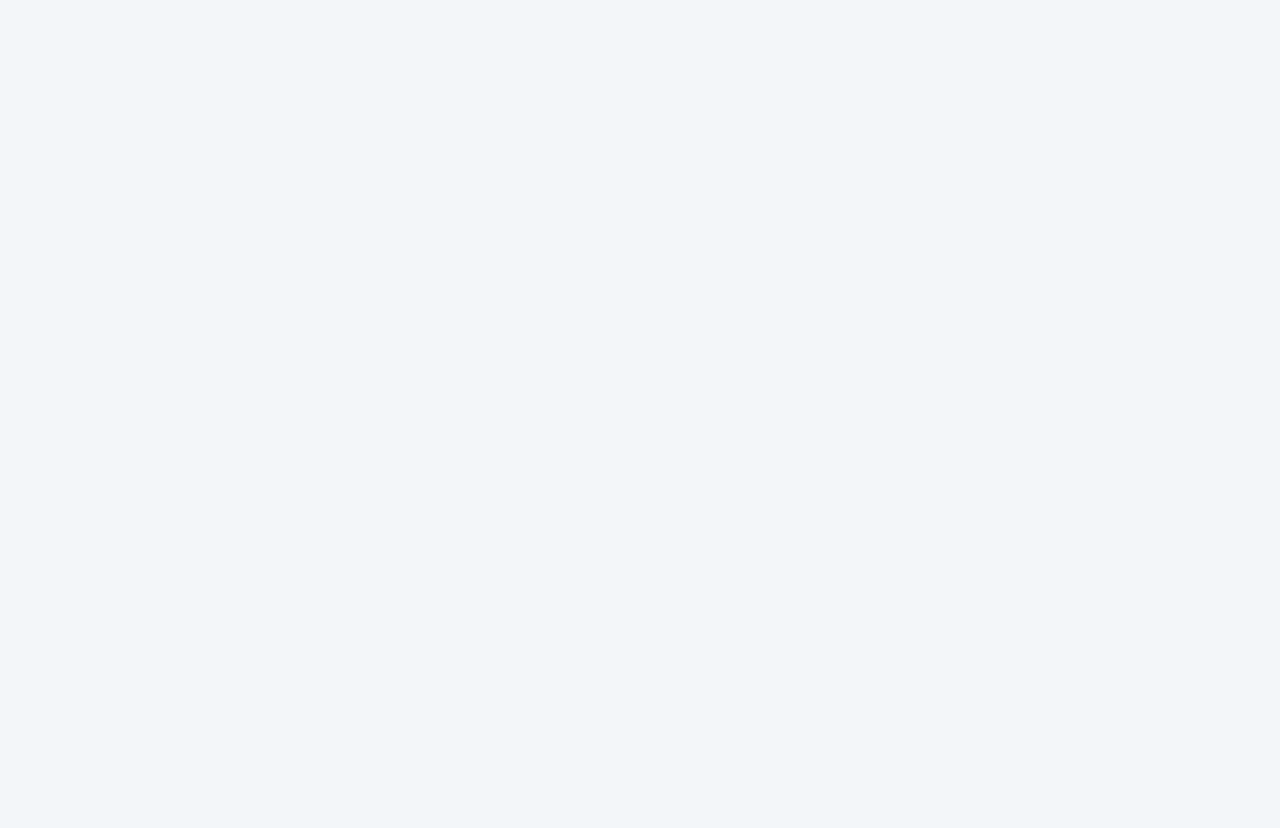
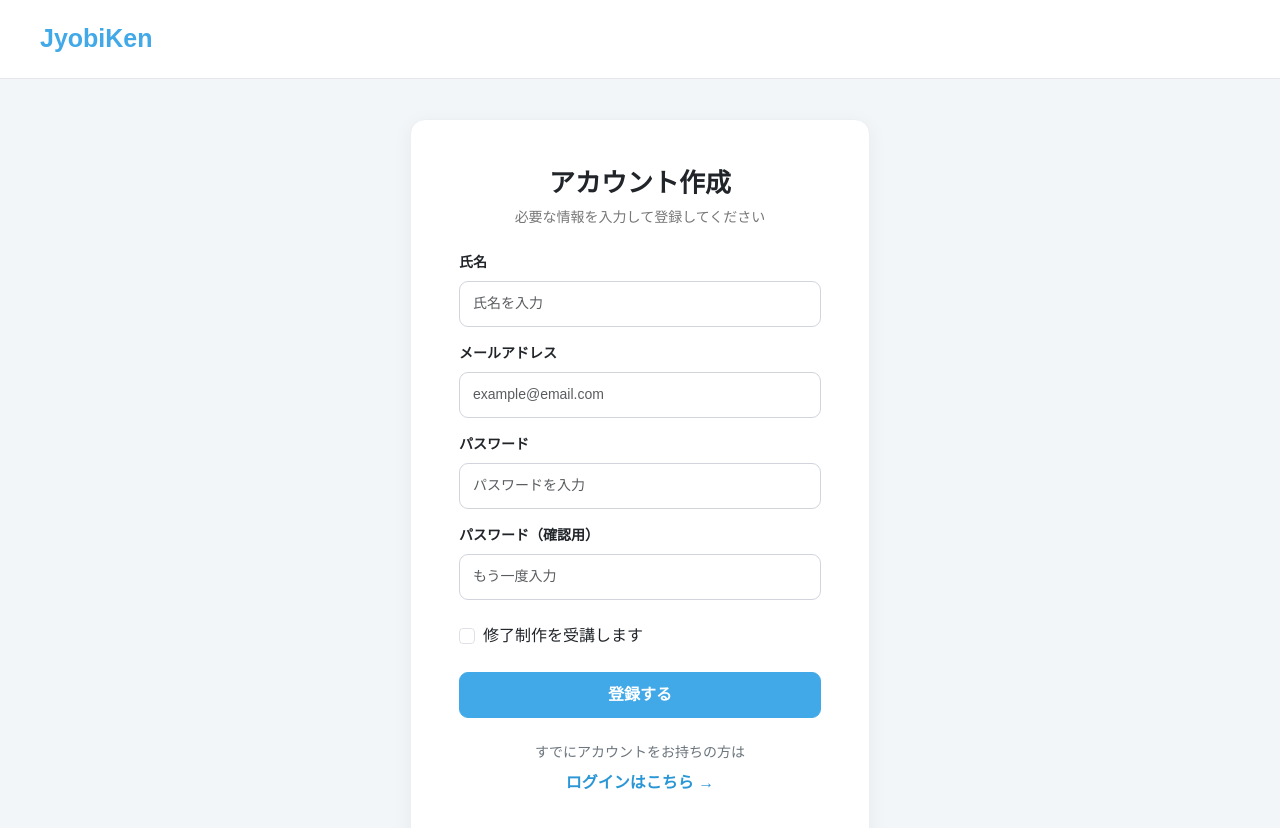
Before and after one commit to wakana1109047/JyobiKen, a React (Vite) app in the folder frontend/: page /register in a window 1280 px wide. Before the commit this address had no page. Shown: the top 828 px of the page. Before the commit the page ends 800 px from the top, so only its background shows below. Built offline with nearby package versions, Linux system fonts and the light colour scheme.

Commit message:
認証の画面のみ

```diff
--- a/frontend/src/App.css
+++ b/frontend/src/App.css
@@ -44,7 +44,7 @@ body {
   z-index: 1000;
 }
 
-.logo {
+.sidebar .logo {
   display: block;
   margin-bottom: 40px;
   color: var(--main-blue);
--- a/frontend/src/App.jsx
+++ b/frontend/src/App.jsx
@@ -13,6 +13,7 @@ import Login from './pages/login'
 import "./App.css"
 import "./page.css"
 import "bootstrap/dist/css/bootstrap.min.css" // 画面ごとでなく、一括管理
+import Register from "./pages/register.jsx";
 
 // ダミー通知データ一覧
 const INITIAL_NOTIFICATIONS = [
@@ -82,6 +83,22 @@ function MainLayout() {
   )
 }
 
+// 認証共通ヘッダー
+function Certification() {
+  return(
+      <div>
+        <header>
+          <Link to="/login" className="logo">
+            JyobiKen
+          </Link>
+        </header>
+        {/*ログイン画面や新規登録画面*/}
+        <Outlet />
+      </div>
+
+  )
+}
+
 export default function App() {
   const [notifications, setNotifications] = useState(INITIAL_NOTIFICATIONS)
 
@@ -100,10 +117,15 @@ export default function App() {
   return (
       <BrowserRouter>
         <Routes>
-          {/* 1. アプリ初期画面 (/) はサイドバーなしのログイン画面 */}
-          <Route path="/" element={<Login />} />
 
-          {/* 2. ログイン後の画面群（MainLayoutのサイドバー付き枠の中で表示） */}
+          {/* 1. 未ログイン時（認証ヘッダー Certification 付きの画面群） */}
+          <Route element={<Certification />}>
+            <Route path="/" element={<Login />} />
+            <Route path="/login" element={<Login />} />
+            <Route path="/register" element={<Register />} />
+          </Route>
+
+          {/* 2. ログイン後（サイドバー付きレイアウト MainLayout の画面群） */}
           <Route element={<MainLayout />}>
             <Route path="/research-list" element={<Home />} />
             <Route path="/mypage" element={<MyPage />} />
@@ -120,6 +142,7 @@ export default function App() {
             <Route path="/profile-edit" element={<ProfileEdit />} />
             <Route path="/research-detail" element={<ResearchDetail />} />
           </Route>
+
         </Routes>
       </BrowserRouter>
   )
--- a/frontend/src/page.css
+++ b/frontend/src/page.css
@@ -6,6 +6,9 @@ header {
     background: #fff;
     padding: 20px 40px;
     border-bottom: 1px solid #e5e7eb;
+    z-index: 1000;   /* ヘッダーを沈ませる */
+    position: sticky;
+    top: 0;
 }
 
 .logo {
@@ -35,6 +38,32 @@ header {
 }
 
 .login-title {
+    font-size: 26px;
+    font-weight: bold;
+}
+
+/* 登録エリア */
+.register-area {
+    min-height: calc(100vh - 70px);
+    display: flex;
+    justify-content: center;
+    align-items: center;
+    padding: 40px 20px;
+    width: 100%;
+}
+
+/* 登録カード */
+.register-card {
+    width: 100%;
+    max-width: 460px;
+    margin: 0 auto;
+    border: 1px solid #edf0f3;
+    border-radius: 15px;
+    background: #fff;
+    box-shadow: 0 4px 20px rgba(0, 0, 0, 0.05);
+}
+
+.register-title {
     font-size: 26px;
     font-weight: bold;
 }
--- a/frontend/src/pages/login.jsx
+++ b/frontend/src/pages/login.jsx
@@ -31,12 +31,12 @@ export default function Login() {
 
     return (
         <div>
-            {/* ヘッダー */}
-            <header>
-                <Link to="/login" className="logo">
-                    JyobiKen
-                </Link>
-            </header>
+            {/*/!* ヘッダー *!/*/}
+            {/*<header>*/}
+            {/*    <Link to="/login" className="logo">*/}
+            {/*        JyobiKen*/}
+            {/*    </Link>*/}
+            {/*</header>*/}
 
             {/* ログインエリア */}
             <main className="login-area">
--- a/frontend/src/pages/register.jsx
+++ b/frontend/src/pages/register.jsx
@@ -1,15 +1,18 @@
+import {Link, useNavigate} from "react-router-dom"
+import { useForm }  from "react-hook-form"
+
 export default function Register () {
     return (
         <div>
 
-            <!-- ヘッダー -->
-            <header>
-                <a href="login.html" className="logo">
-                    JyobiKen
-                </a>
-            </header>
+            {/* ヘッダー */}
+            {/*<header>*/}
+            {/*    <a href="login.html" className="logo">*/}
+            {/*        JyobiKen*/}
+            {/*    </a>*/}
+            {/*</header>*/}
 
-            <!-- 新規登録フォーム -->
+            {/* 新規登録フォーム */}
             <main className="register-area">
 
                 <div className="card register-card">
@@ -26,7 +29,7 @@ export default function Register () {
 
                         <form action="#" method="post">
 
-                            <!-- 氏名 -->
+                            {/* 氏名 */}
                             <div className="mb-3">
 
                                 <label htmlFor="name" className="form-label fw-bold">
@@ -45,7 +48,7 @@ export default function Register () {
 
                             </div>
 
-                            <!-- メールアドレス -->
+                            {/*メールアドレス */}
                             <div className="mb-3">
 
                                 <label htmlFor="email" className="form-label fw-bold">
@@ -64,7 +67,7 @@ export default function Register () {
 
                             </div>
 
-                            <!-- パスワード -->
+                             {/*パスワード */}
                             <div className="mb-3">
 
                                 <label htmlFor="password" className="form-label fw-bold">
@@ -83,7 +86,7 @@ export default function Register () {
 
                             </div>
 
-                            <!-- パスワード確認 -->
+                            {/*パスワード確認 */}
                             <div className="mb-3">
 
                                 <label htmlFor="password-confirm" className="form-label fw-bold">
@@ -102,7 +105,7 @@ export default function Register () {
 
                             </div>
 
-                            <!-- 修了制作の確認 -->
+                            {/*修了制作の確認 */}
                             <div className="form-check my-4">
 
                                 <input
@@ -119,23 +122,23 @@ export default function Register () {
 
                             </div>
 
-                            <!-- 登録ボタン -->
+                            {/*登録ボタン */}
                             <button type="submit" className="btn btn-primary w-100">
                                 登録する
                             </button>
 
                         </form>
 
-                        <!-- ログインへのリンク -->
+                        {/* ログインへのリンク */}
                         <div className="text-center mt-4">
 
                             <p className="text-secondary small mb-2">
                                 すでにアカウントをお持ちの方は
                             </p>
 
-                            <a href="login.html" className="login-link">
+                            <Link to="/login" className="login-link">
                                 ログインはこちら →
-                            </a>
+                            </Link>
 
                         </div>
 
```
